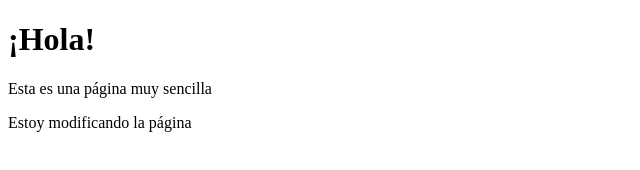
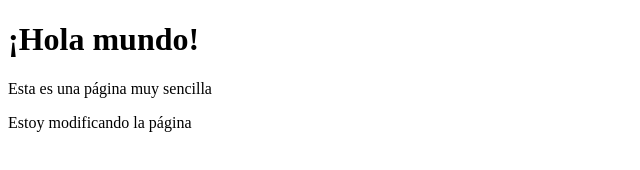
Before and after one commit to alexalcalde17/web-iaw, a plain HTML site: page index.html in a window 1280 px wide. Shown: the whole page, without its empty margins (0-640 px from the left). Drawn offline with Linux system fonts and the light colour scheme.

Commit message:
Modifica título en main

```diff
--- a/index.html
+++ b/index.html
@@ -6,7 +6,7 @@
   <title>Mi página</title>
 </head>
 <body>
-  <h1>¡Hola!</h1>
+  <h1>¡Hola mundo!</h1>
   <p>Esta es una página muy sencilla</p>
   <p>Estoy modificando la página</p>
 </body>
```
